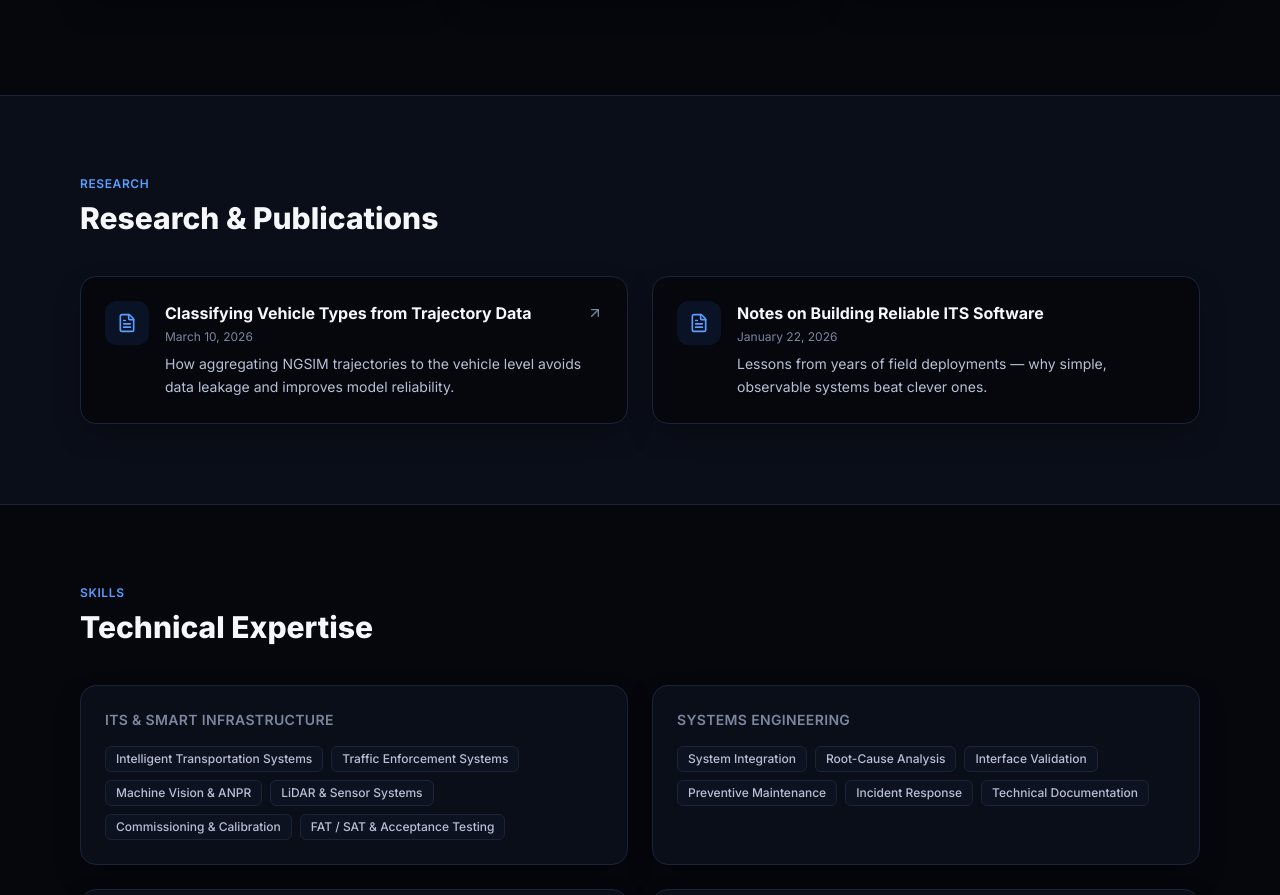
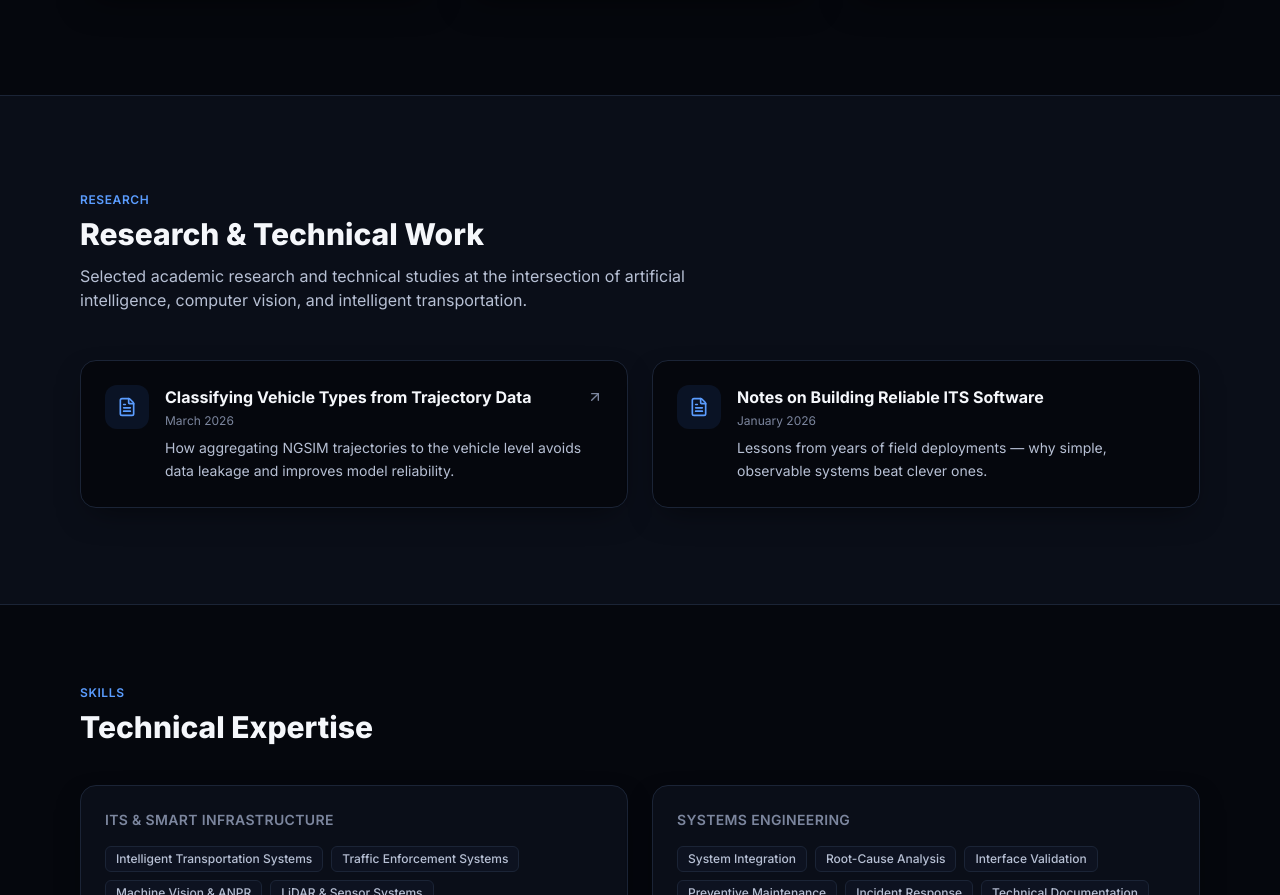
Before and after one commit to Mahyoub88/Mahyoub88.github.io, a React (Vite) app: page / in a window 1280 px wide. Shown: the part 3311-4206 px from the top of the page. Built offline with nearby package versions, Linux system fonts and the light colour scheme.

Commit message:
feat(research): rename to Research & Technical Work and guard dates [skip ci]
"Publications" overstated what the section holds. An entry with no date
now renders no date line instead of "Invalid Date".

Written via AI Shared Memory MCP by Mahyoub88.

```diff
--- a/src/components/Articles.tsx
+++ b/src/components/Articles.tsx
@@ -7,12 +7,18 @@ export function Articles() {
   if (content.articles.length === 0) return null
 
   return (
-    <section id="articles" className="border-y border-[var(--border-1)] bg-[var(--surface-1)] py-20">
+    <section id="articles" className="border-y border-[var(--border-1)] bg-[var(--surface-1)] py-24">
       <Container>
         <p className="text-xs font-semibold tracking-wider text-brand-blue-400">RESEARCH</p>
-        <h2 className="mt-2 text-3xl font-extrabold text-[var(--text-1)]">Research &amp; Publications</h2>
+        <h2 className="mt-2 text-3xl font-extrabold text-[var(--text-1)]">
+          Research &amp; Technical Work
+        </h2>
+        <p className="mt-3 max-w-[68ch] text-[var(--text-2)]">
+          Selected academic research and technical studies at the intersection of artificial
+          intelligence, computer vision, and intelligent transportation.
+        </p>
 
-        <div className="mt-10 grid grid-cols-1 gap-6 md:grid-cols-2">
+        <div className="mt-12 grid grid-cols-1 gap-6 md:grid-cols-2">
           {content.articles.map((article) => {
             const hasLink = Boolean(article.url)
             const Wrapper = hasLink ? 'a' : 'div'
@@ -35,13 +41,16 @@ export function Articles() {
                       />
                     )}
                   </div>
+                  {/* An entry with no date, or a malformed one, shows no date line
+                      rather than rendering "Invalid Date". */}
+                  {!Number.isNaN(new Date(article.date).getTime()) && (
                     <p className="mt-1 text-xs text-[var(--text-3)]">
                       {new Date(article.date).toLocaleDateString('en-US', {
                         year: 'numeric',
                         month: 'long',
-                      day: 'numeric',
                       })}
                     </p>
+                  )}
                   <p className="mt-2 text-sm leading-relaxed text-[var(--text-2)]">
                     {article.excerpt}
                   </p>
```
Lines whose indentation alone changed are shown as unchanged.
